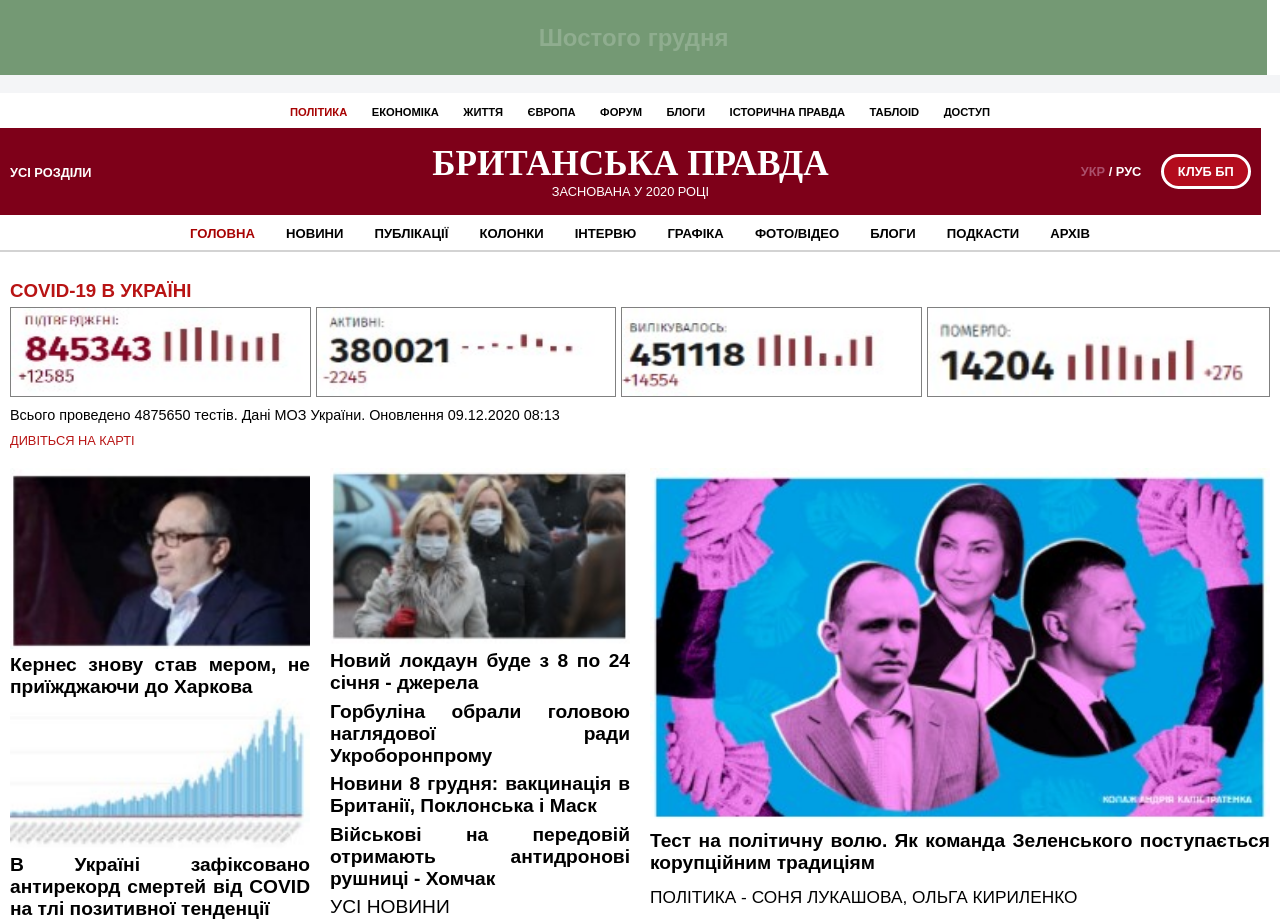
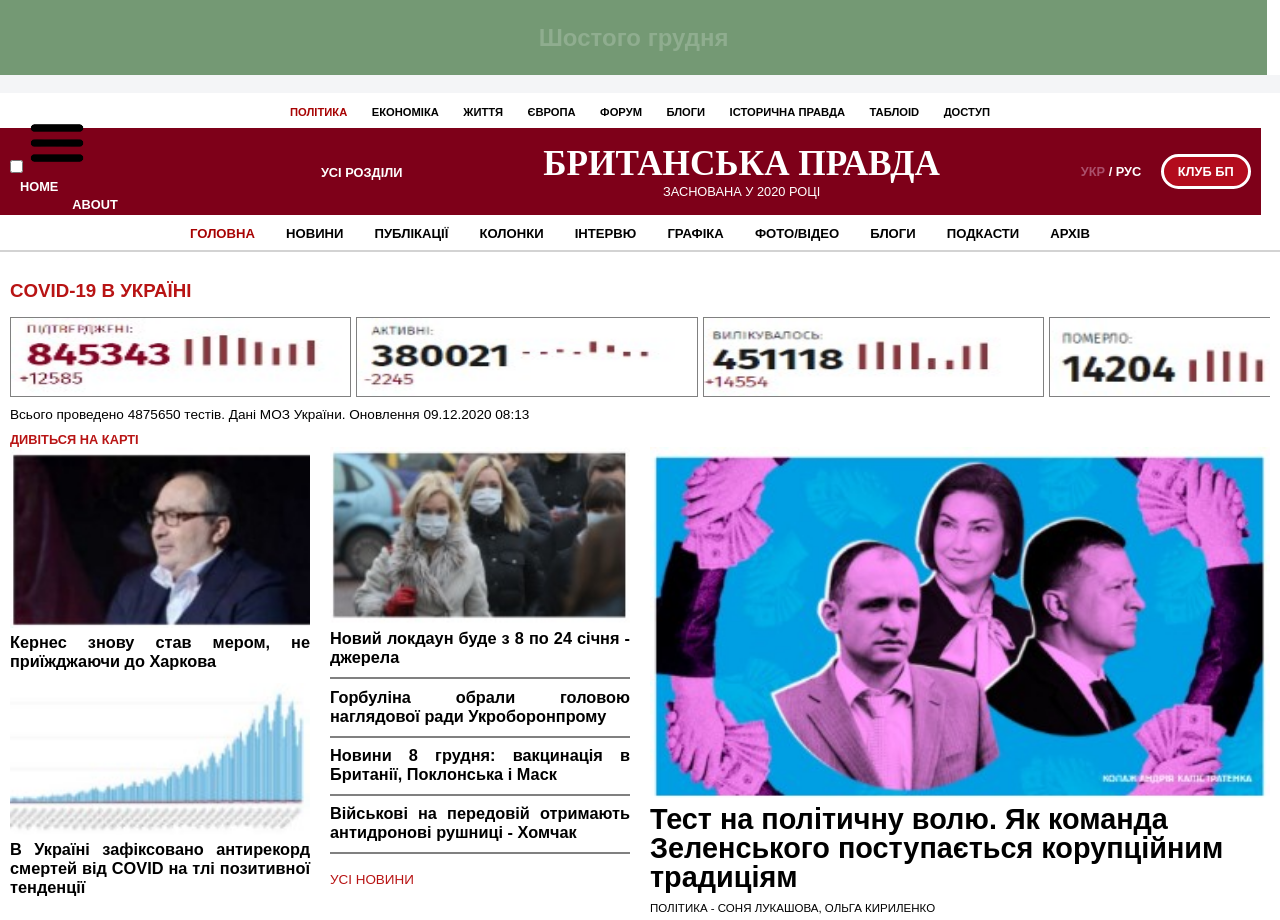
Before and after one commit to vikhulei/News, a plain HTML site: page index.html in a window 1280 px wide. Drawn offline with Linux system fonts and the light colour scheme.

Commit message:
started mobile version

```diff
--- a/index.html
+++ b/index.html
@@ -8,7 +8,8 @@
     <link rel="stylesheet" href="main.css" type="text/css">
     <script src="main.js" defer></script>
 </head>
-<heading>
+
+<body>
     <div id="viysko">
         <h2>Українське військо</h2>
     </div>
@@ -16,7 +17,6 @@
         <h2>Шостого грудня</h2>
     </div>
     <div id="greyStripe"></div>
-</heading>
     <nav>
         <div id="smallNav">
             <ul>
@@ -32,7 +32,23 @@
             </ul>
         </div>
         <ul id="bigNav">
-        <li><a href="#">Усі розділи</a></li>
+            <li>
+                <form id="ham">
+                    <input type="checkbox" id="chckbox">
+                    <label for="chkbox"><img src="images/ham_simple.png" alt="ham" height="60px"</label>
+                    <ul id="hamMenu">
+                        <li><a href="#">Home</a></li>
+                        <li><a href="#">About</a></li>
+                        <li><a href="#">Contacts</a></li>
+                    </ul>
+                </form>
+
+            </li>
+
+            <li>
+                <a href="#" id="usiRozdily">Усі розділи</a>
+            </li>
+
             <li>
                 <div id="pravda">
                     <a href="#">Британська правда</a>
@@ -60,11 +76,14 @@
         </div>
     </nav>
 
-<body>
+
+
+
     <main>
-        <a href="#" id="covid">
+
+
+<a href="" id="covid">
     <h3>COVID-19 В УКРАЇНІ</h3>
-        </a>
         <div id="covidContainer">
             <div id="covidBlocks">
                 <img src="images/registered.jpg" alt="registered">
@@ -72,9 +91,11 @@
                 <img src="images/recovered.jpg" alt="registered">
                 <img src="images/died.jpg" alt="registered">
             </div>
-    </div>
             <p>Всього проведено 4875650 тестів. Дані МОЗ України. Оновлення 09.12.2020 08:13</p>
             <h4>ДИВІТЬСЯ НА КАРТІ</h4>
+        </div>
+    </a>
+
         <section id="firstContainer">
             <div id="leftNews">
                 <div id="col1">
@@ -101,7 +122,7 @@
                     <a href="#">
                         <h4>Військові на передовій отримають антидронові рушниці - Хомчак</h4>
                     </a>
-                    <a href="">УСІ НОВИНИ</a>
+                    <a href="#" id="allNews"><p>УСІ НОВИНИ</p></a>
                 </div>
             </div>
             <div id="rightNews">
@@ -112,7 +133,10 @@
                 </a>
             </div>
         </section>
+
     </main>
+
+
 </body>
 
 </html>
--- a/main.css
+++ b/main.css
@@ -112,12 +112,12 @@
     text-transform: uppercase;
 }
 
-#pravda a {
+#pravda > a {
     font-size: 2.2em;
     font-family: 'Times New Roman', Times, serif;
 }
 
-#pravda p {
+#pravda > p {
     font-weight: normal;
 }
 
@@ -184,9 +184,16 @@
     color: rgb(167, 3, 3);
 }
 
-main {
+#ttss {
     position: relative;
     top: 280px;
+}
+
+main {
+    position: absolute;
+    top: 280px;
+    left: 0;
+    right: 0;
     margin: 0 auto;
     padding: 0 10px;
     max-width: 1400px;
@@ -198,29 +205,41 @@ main {
     color: rgb(184, 20, 20);
 }
 
-#covidBlocks {
-    display: flex;
-    min-width: 1000px;
-    height: 90px;
-    margin-top: 5px;
+#covidContainer > p {
+    color: black;
+    font-size: 0.85em;
+}
+
+#covidContainer > h4 {
+    font-size: 0.8em;
 }
 
 #covidContainer {
-    overflow: hidden;
-    overflow-x: scroll;
+    margin-top: 10px;
+    width: 100%;
+    overflow-x: auto;
+    overflow-y: hidden;
+}
+
+#covidBlocks {
+    margin-top: 5px;
+    height: 80px;
+    width: 1380px;
+    display: flex;
+    justify-content: stretch;
 }
 
 #covidBlocks img {
-    width: 100%;
     border: 1px solid grey;
     margin-right: 5px;
+    width: 100%;
 }
 
 #covidBlocks img:last-of-type {
     margin-right: 0;
 }
 
-main p {
+main  p {
     font-size: 0.9em;
     margin: 10px 0;
 }
@@ -232,9 +251,9 @@ main > h4 {
 }
 
 #firstContainer {
-    margin-top: 20px;
     display: flex;
     height: 450px;
+    max-height: 40vw;
     align-items: stretch;
 }
 
@@ -243,6 +262,10 @@ main > h4 {
     color: black;
     font-size: 1.2em;
     text-align: justify;
+}
+
+#firstContainer h4 {
+    font-size: 0.85em;
 }
 
 #leftNews {
@@ -276,6 +299,16 @@ main > h4 {
     width: 100%;
 }
 
+#col2 h4 {
+    border-bottom: 2px solid grey;
+    padding-bottom: 10px;
+}
+
+#allNews > p {
+  font-size: 0.7em;
+  color: rgb(184, 20, 20);
+}
+
 #rightNews {
     flex: 1;
     margin-left: 10px;
@@ -291,3 +324,76 @@ main > h4 {
     flex-direction: column;
     justify-content: space-between;
 }
+
+#rightNews h4 {
+    font-size: 1.5em;
+    text-align: left;
+    font-weight: 800;
+    line-height: 1em;;
+}
+
+#rightNews p {
+    font-size: 0.6em;
+}
+
+#test {
+    margin: 100px;
+    width: 900px;
+    height: 200px;
+    background-color: rgb(197, 197, 118);
+    margin-bottom: 150px;
+    overflow: auto;
+}
+
+#test2 {
+    width: 1350px;
+    background-color: turquoise;
+}
+
+@media screen and (max-width: 800px) {
+    #smallNav {
+        display: none;
+    }
+
+    #usiRozdily {
+        display: none;
+    }
+
+    #hamMenu a {
+        color: black;
+    }
+
+    #hamMenu {
+        display: none;
+    }
+
+    #chckbox {
+        display: none;
+    }
+
+    #chckbox:checked ~ #hamMenu {
+        display: block;
+    }
+
+ #smallNav2 {
+     display: none;
+ }
+
+ #pravda a {
+     font-size: 1.5em;;
+ }
+
+ #pravda p {
+     display: none;
+ }
+
+ #club {
+    width: unset;
+    margin-right: 5px;
+ }
+
+ #club a:first-of-type {
+     display: none;
+ }
+
+}
```
Also changed, not shown: images/ham_simple.png (added). Lines whose indentation alone changed are shown as unchanged.
